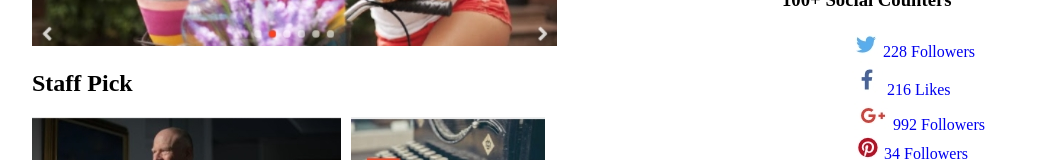
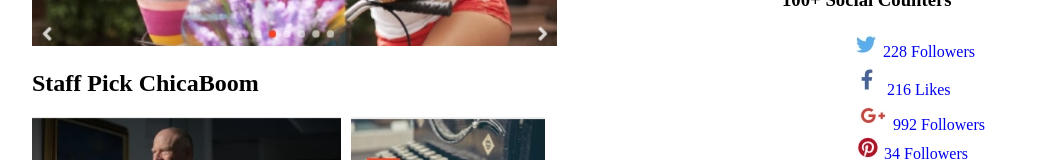
Before and after one commit to bevzenj/bevzenj.task.github.io, a plain HTML site: page index.html in a window 1280 px wide. Shown: the part 287-447 px from the top of the page, without its empty margins (8-1067 px from the left). Drawn offline with Linux system fonts and the light colour scheme.

Commit message:
Update index.html

```diff
--- a/index.html
+++ b/index.html
@@ -30,7 +30,7 @@
                 <img src="img/image.png (1105×1292) - Google Chrome.jpg" alt="">
             </div>
             <section>
-                <h2>Staff Pick</h2>
+                <h2>Staff Pick ChicaBoom</h2>
                 <div class="staf_pick">
                     <div class="left">
                         <div>
```
